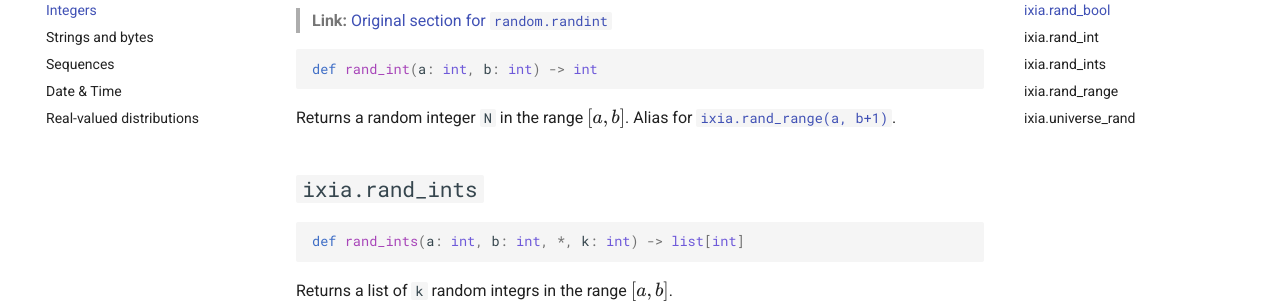
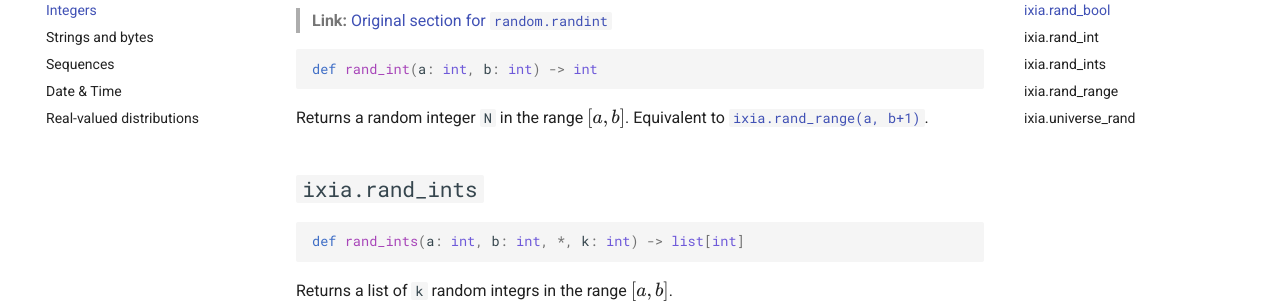
Before and after one commit to trag1c/ixia, an MkDocs documentation site: the page built from docs/integers.md, in a window 1280 px wide and 900 px high, scrolled down 672 px. Shown: the part 152-455 px from the top of the window. Built offline with MkDocs 1.6.1 and Material for MkDocs 9.7.7, drawn with Linux system fonts in a browser that asks for light colours; comment, search, counter and statistics services are not loaded; the version menu is left out.

Commit message:
docs: change `rand_int` wording

````diff
--- a/docs/integers.md
+++ b/docs/integers.md
@@ -40,7 +40,7 @@ def rand_int(a: int, b: int) -> int
 ```
 
 Returns a random integer `N` in the range $[a, b]$.
-Alias for [`ixia.rand_range(a, b+1)`](#ixiarand_range).
+Equivalent to [`ixia.rand_range(a, b+1)`](#ixiarand_range).
 
 
 ## `ixia.rand_ints`
````
